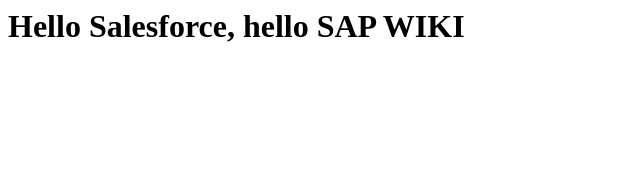
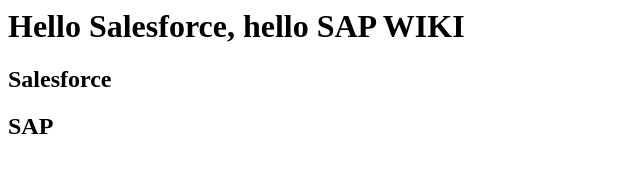
Before and after one commit to salesforce-sap-wiki/salesforce-sap-wiki.github.io, a plain HTML site: page index.html in a window 1280 px wide. Shown: the whole page, without its empty margins (0-640 px from the left). Drawn offline with Linux system fonts and the light colour scheme.

Commit message:
Update index.html
test commit

```diff
--- a/index.html
+++ b/index.html
@@ -4,5 +4,9 @@
     </head>
     <body>
         <h1>Hello Salesforce, hello SAP WIKI</h1>
+
+        <h2>Salesforce</h2>
+
+        <h2>SAP</h2>
     </body>
 </html>
```
